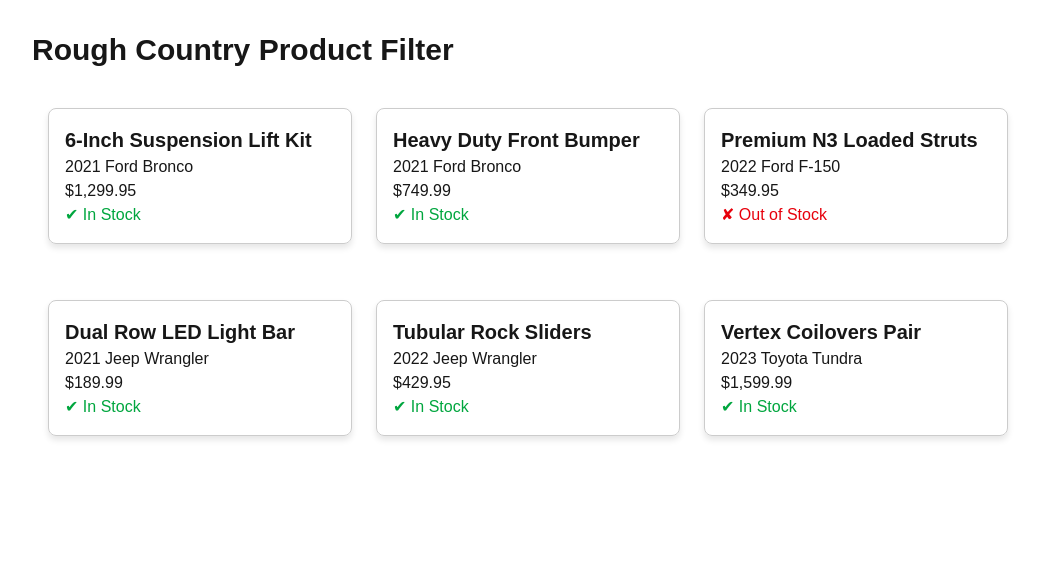
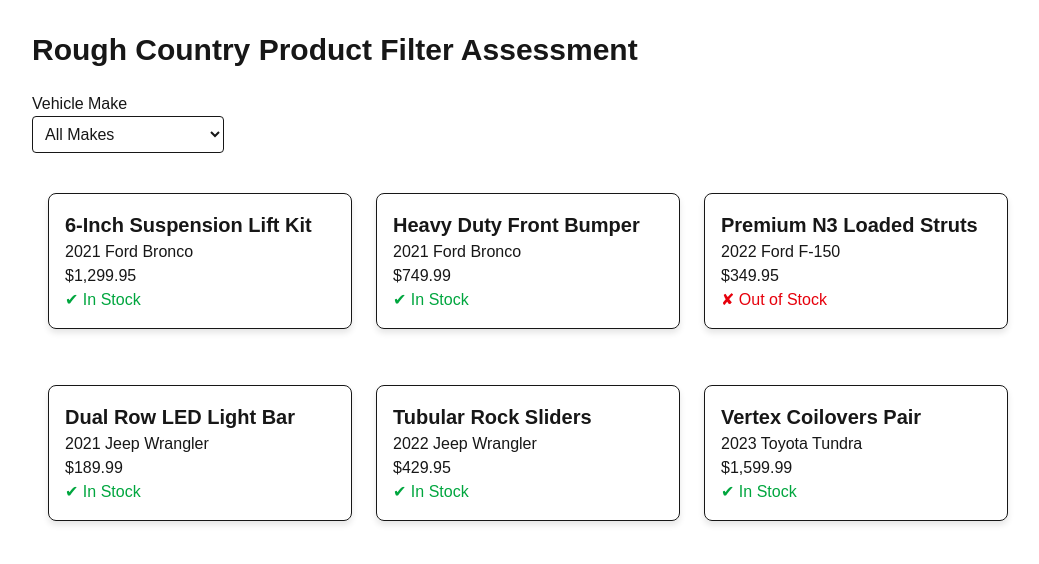
Before and after one commit to JayPTucker/rough-country-filter, a Next.js app: page / in a window 1280 px wide. Shown: the top 564 px of the page, without its empty margins (128-1167 px from the left). Built offline with nearby package versions, Linux system fonts and the light colour scheme.

Commit message:
No products found option
- Added IF statement to display text on the page if no products were found on the display.

```diff
--- a/app/globals.css
+++ b/app/globals.css
@@ -29,9 +29,18 @@
 /* FRONT PAGE CSS */
 /*  ========================================================== */
 
+.vehicleMakeSelect {
+  width: 20%;
+  padding: 8px;
+  border: 1px solid  var(--foreground);
+  border-radius: 4px;
+  background-color: var(--background) !important;
+  color: var(--foreground);
+  font-size: 1rem;
+}
 
 .productCard {
-  border: 1px solid #ccc;
+  border: 1px solid  var(--foreground);
   border-radius: 8px;
   padding: 16px;
   margin: 16px;
--- a/app/page.tsx
+++ b/app/page.tsx
@@ -1,15 +1,40 @@
+// Added use client so the browser can remember the selected option, update state, and rerender the list.
+"use client";
+
+import { useState } from "react";
 import { MOCK_PRODUCTS } from "@/data/products";
 import ProductList from "@/components/ProductList";
-import "./globals.css";
+import Filter from "@/components/Filter";
 
 export default function Home() {
+  // State to hold the selected vehicle make for filtering
+  const [selectedMake, setSelectedMake] = useState("All");
+
+  // Derived State to Filter products based on the selected make (OTher way of making an If statement)
+  const filteredProducts =
+    selectedMake === "All"
+      ? MOCK_PRODUCTS
+      : MOCK_PRODUCTS.filter(
+          (product) => product.make === selectedMake
+        );
+
+
   return (
     <main className="max-w-5xl mx-auto p-8">
       <h1 className="text-3xl font-bold mb-6">
-        Rough Country Product Filter
+        Rough Country Product Filter Assessment
       </h1>
 
-      <ProductList products={MOCK_PRODUCTS} />
+      {/* From our useState hook, we are able to set the selected vehicle make and
+      filter the products accordingly. The Filter component allows users to select
+       a vehicle make, and the ProductList component displays the filtered products. */}
+      <Filter
+        selectedMake={selectedMake}
+        setSelectedMake={setSelectedMake}
+      />
+
+      {/* Display the filtered products using the ProductList component */}
+      <ProductList products={filteredProducts} />
     </main>
   );
 }
--- a/components/Filter.tsx
+++ b/components/Filter.tsx
@@ -0,0 +1,36 @@
+// interface for the props of the Filter component
+interface FilterProps {
+  selectedMake: string;
+  setSelectedMake: (make: string) => void;
+}
+
+// Filter component to allow users to select a vehicle make for filtering products
+export default function Filter({
+  selectedMake,
+  setSelectedMake,
+}: FilterProps) {
+  return (
+    <div className="mb-6">
+        <label htmlFor="make" className="block">
+        Vehicle Make
+        </label>
+
+        {/* Dropdown to select vehicle make for filtering */}
+        <select
+        id="make"
+        value={selectedMake}
+        onChange={(e) =>
+            setSelectedMake(e.target.value)
+        }
+        className="vehicleMakeSelect"
+        >
+            <option value="All">All Makes</option>
+            <option value="Ford">Ford</option>
+            <option value="Jeep">Jeep</option>
+            <option value="Toyota">Toyota</option>
+            <option value="Ram">Ram</option>
+            <option value="Chevrolet">Chevrolet</option>
+        </select>
+    </div>
+  );
+}
--- a/components/ProductList.tsx
+++ b/components/ProductList.tsx
@@ -1,13 +1,26 @@
 import type { Product } from "@/types/product";
 import ProductCard from "./ProductCard";
 
+// Interface for the props of the ProductList component
 interface ProductListProps {
   products: Product[];
 }
 
+// ProductList component to display a list of products
 export default function ProductList({
   products,
 }: ProductListProps) {
+
+    // If there are no products to display, show a message indicating that no products were found for the selected make.
+    if (products.length === 0) {
+    return (
+            <p className="text-gray-500">
+                No products found for this make.
+            </p>
+        );
+    }
+
+    // Otherwise return:
     return (
         <div className="grid grid-cols-1 sm:grid-cols-2 md:grid-cols-3 gap-6">
         {products.map((product) => (
```
Lines whose indentation alone changed are shown as unchanged.
